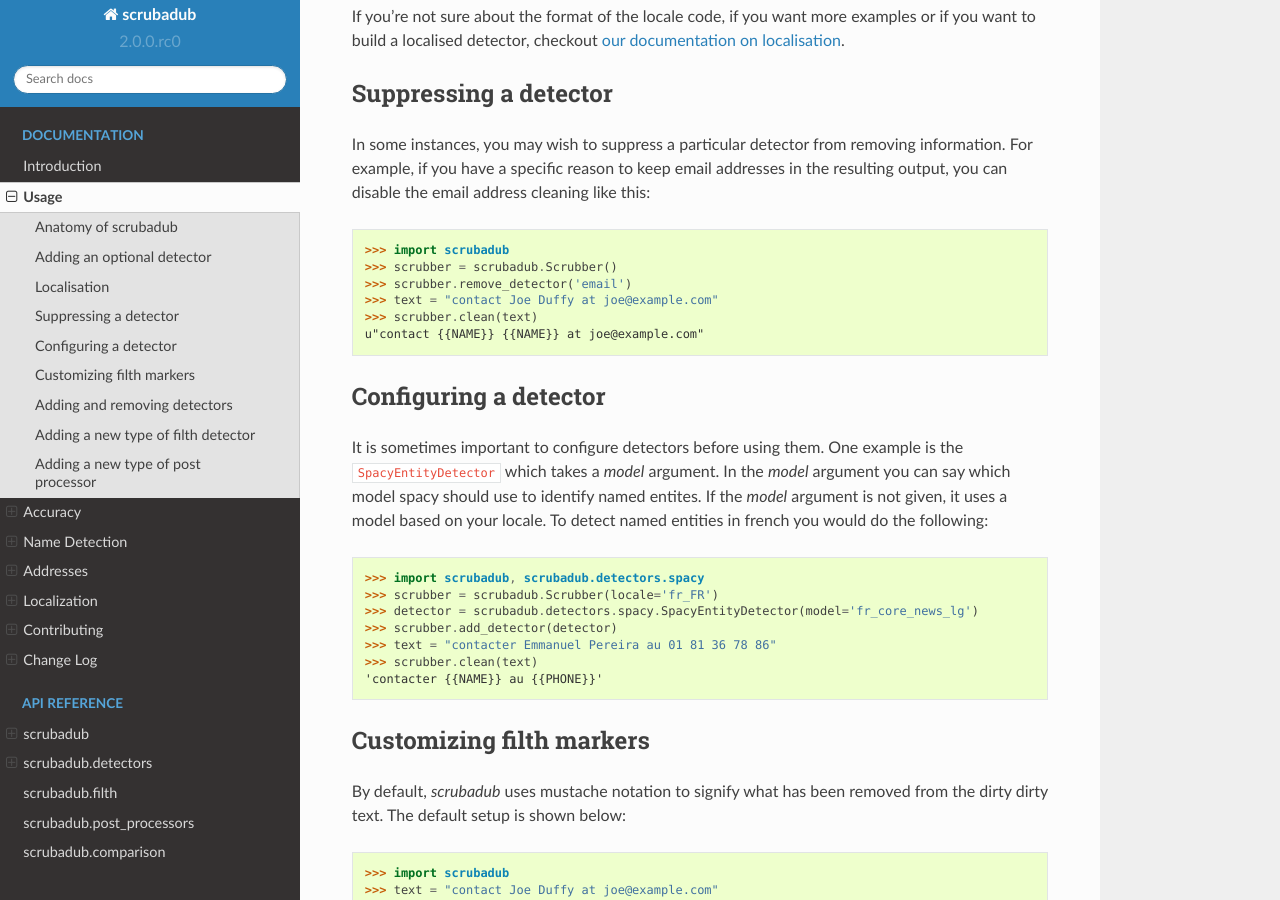
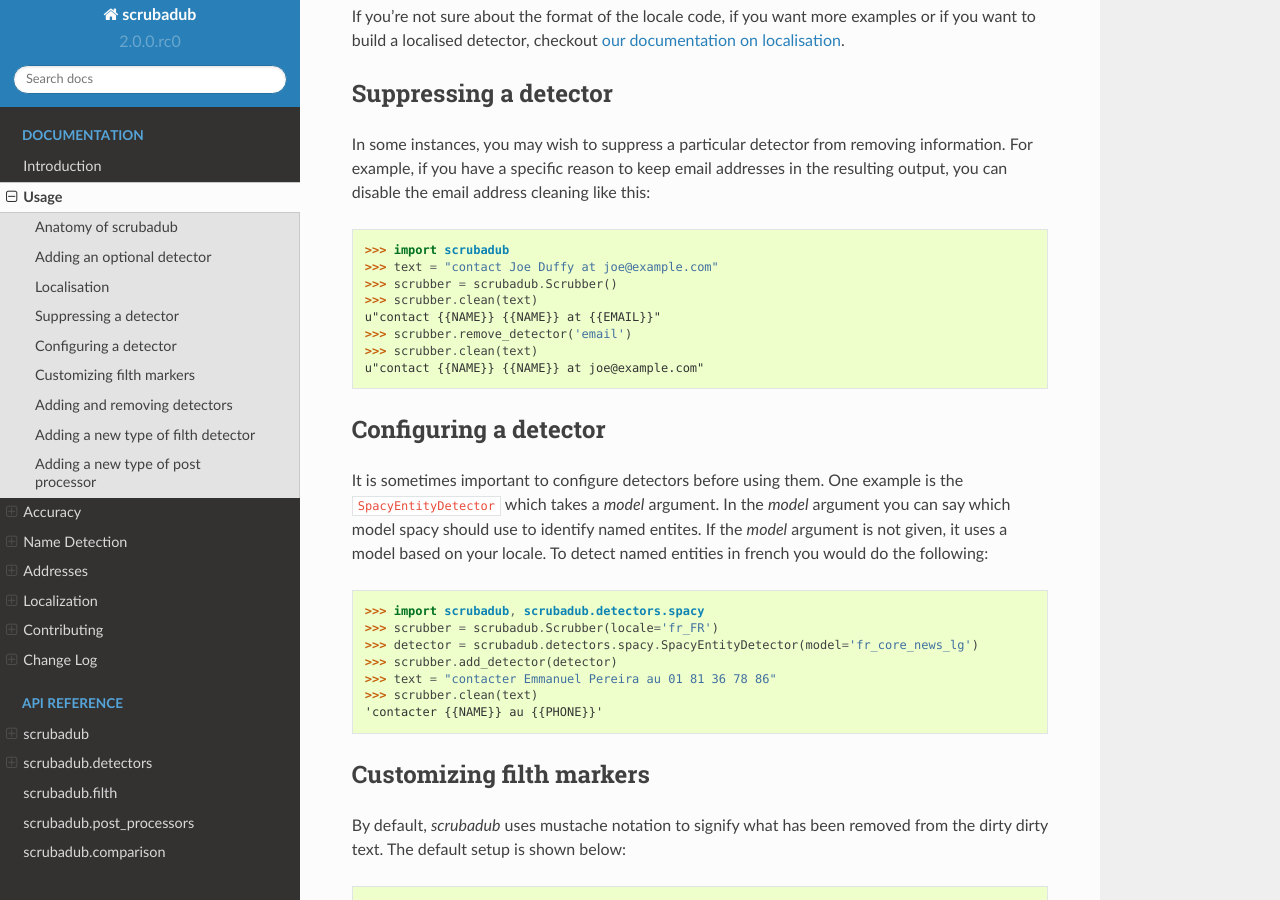
Before and after one commit to LeapBeyond/scrubadub, a Sphinx documentation site: the page built from docs/usage.rst, in a window 1280 px wide and 900 px high, scrolled down 1580 px. Built offline with Sphinx 7.4.7 and the Read the Docs theme 2.0.0, drawn with Linux system fonts in a browser that asks for light colours.

Commit message:
improve remove detector example

```diff
--- a/docs/usage.rst
+++ b/docs/usage.rst
@@ -88,9 +88,11 @@
 .. code:: pycon
 
     >>> import scrubadub
+    >>> text = "contact Joe Duffy at joe@example.com"
     >>> scrubber = scrubadub.Scrubber()
+    >>> scrubber.clean(text)
+    u"contact {{NAME}} {{NAME}} at {{EMAIL}}"
     >>> scrubber.remove_detector('email')
-    >>> text = "contact Joe Duffy at joe@example.com"
     >>> scrubber.clean(text)
     u"contact {{NAME}} {{NAME}} at joe@example.com"
 
```
